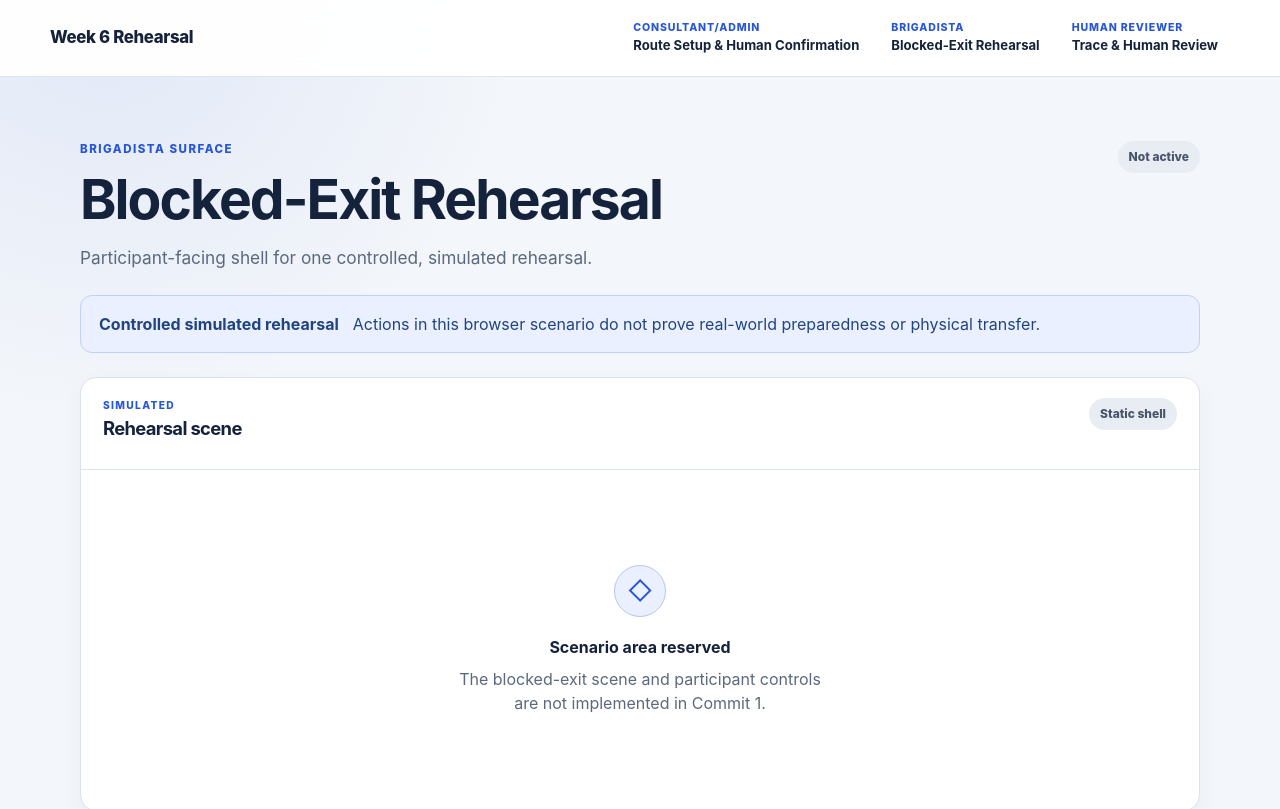
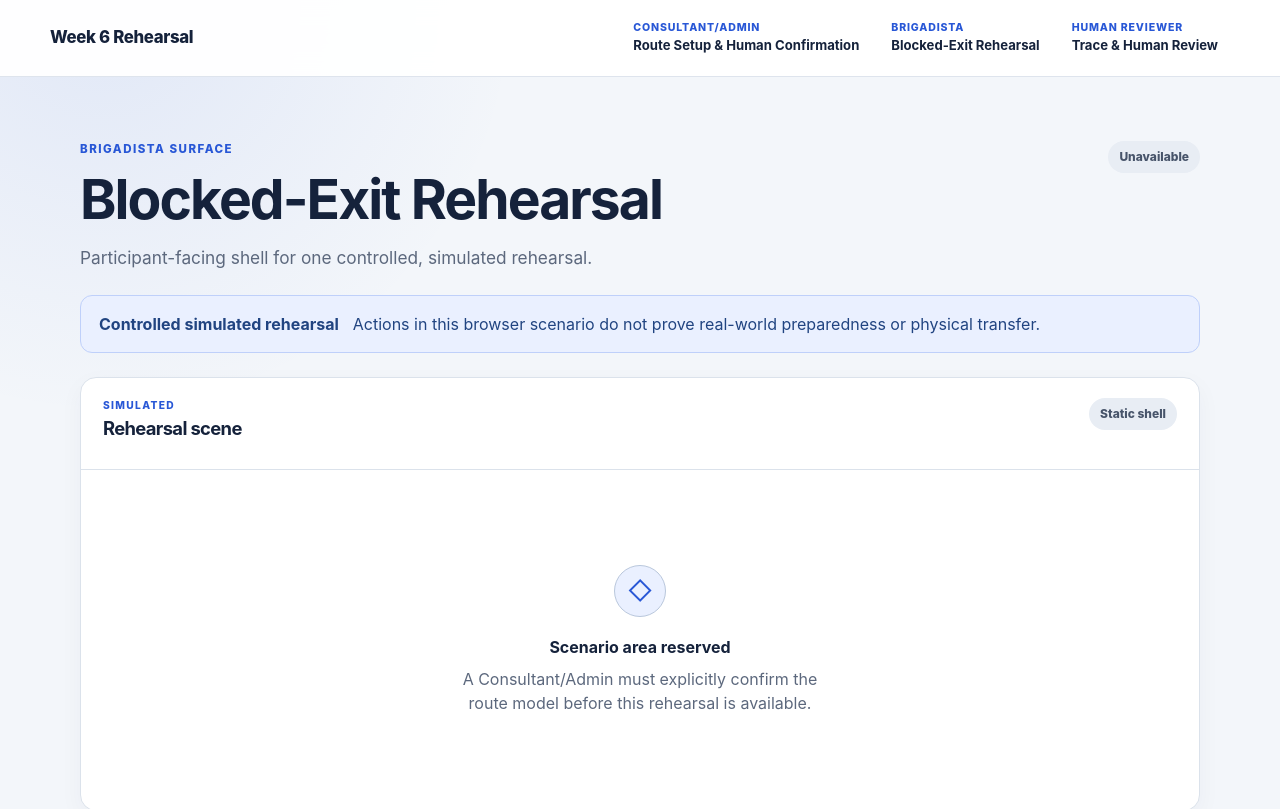
Before and after one commit to anamariabuilds-source/week-6-rehearsal, a Next.js app: page /rehearsal in a window 1280 px wide. Shown: the top 809 px of the page. Built offline with nearby package versions, Linux system fonts and the light colour scheme.

Commit message:
feat: enforce human route confirmation

```diff
--- a/app/globals.css
+++ b/app/globals.css
@@ -184,6 +184,7 @@ h3 { margin-bottom: 10px; font-size: 1.3rem; }
 
 .statusWarning { color: #7c4b00; background: #ffedb3; }
 .statusNeutral, .placeholderTag { color: #47546a; background: #e8edf4; }
+.statusConfirmed { color: #28633b; background: #e4f5e8; }
 
 .notice, .boundaryNote {
   display: flex;
@@ -380,6 +381,7 @@ h3 { margin-bottom: 10px; font-size: 1.3rem; }
 
 .actionBar { display: flex; padding: 18px; border: 1px solid var(--line); border-radius: 14px; align-items: center; justify-content: space-between; gap: 18px; background: var(--surface); }
 .actionBar p { margin: 0; color: var(--muted); }
+.confirmationMessage { margin-top: 5px !important; color: #28633b !important; font-weight: 700; }
 .actionBar button { flex: 0 0 auto; padding: 11px 17px; border: 0; border-radius: 9px; color: #7d8797; background: #dfe4eb; font-weight: 760; cursor: not-allowed; }
 
 .boundaryNote { color: #665115; border-color: #ead792; background: #fffaf0; }
--- a/app/layout.tsx
+++ b/app/layout.tsx
@@ -1,6 +1,7 @@
 import type { Metadata } from "next";
 import Link from "next/link";
 import type { ReactNode } from "react";
+import { RehearsalSessionProvider } from "./rehearsal-session-context";
 import "./globals.css";
 
 export const metadata: Metadata = {
@@ -49,7 +50,9 @@ export default function RootLayout({ children }: Readonly<{ children: ReactNode
             </nav>
           </div>
         </header>
-        <main className="pageFrame">{children}</main>
+        <RehearsalSessionProvider>
+          <main className="pageFrame">{children}</main>
+        </RehearsalSessionProvider>
         <footer className="siteFooter">
           Controlled digital prototype · No claim of preparedness, competence, safety, or physical transfer.
         </footer>
--- /dev/null
+++ b/app/rehearsal-session-context.tsx
@@ -0,0 +1,59 @@
+"use client";
+
+import {
+  createContext,
+  useContext,
+  useState,
+  type ReactNode,
+} from "react";
+import { confirmRouteModel } from "../lib/route-confirmation";
+import { routeModelSchema, type RouteModel } from "../lib/route-model";
+import { simulatedRouteModel } from "../lib/simulated-route-model";
+
+type CandidateUpdater = RouteModel | ((current: RouteModel) => RouteModel);
+
+type RehearsalSessionContextValue = {
+  candidateModel: RouteModel;
+  confirmedRouteModel: RouteModel | null;
+  setCandidateModel: (updater: CandidateUpdater) => void;
+  confirmCandidateModel: () => void;
+};
+
+const RehearsalSessionContext = createContext<RehearsalSessionContextValue | null>(null);
+
+export function RehearsalSessionProvider({ children }: { children: ReactNode }) {
+  const [candidateModel, setCandidateState] = useState<RouteModel>(() =>
+    routeModelSchema.parse(simulatedRouteModel),
+  );
+  const [confirmedRouteModel, setConfirmedRouteModel] = useState<RouteModel | null>(null);
+
+  function setCandidateModel(updater: CandidateUpdater) {
+    setCandidateState((current) => {
+      const next = typeof updater === "function" ? updater(current) : updater;
+      return routeModelSchema.parse({ ...next, status: "Unconfirmed" });
+    });
+    setConfirmedRouteModel(null);
+  }
+
+  function confirmCandidateModel() {
+    setConfirmedRouteModel(confirmRouteModel(candidateModel));
+  }
+
+  return (
+    <RehearsalSessionContext.Provider value={{
+      candidateModel,
+      confirmedRouteModel,
+      setCandidateModel,
+      confirmCandidateModel,
+    }}>
+      {children}
+    </RehearsalSessionContext.Provider>
+  );
+}
+
+export function useRehearsalSession() {
+  const context = useContext(RehearsalSessionContext);
+
+  if (!context) throw new Error("useRehearsalSession must be used inside RehearsalSessionProvider.");
+  return context;
+}
--- a/app/rehearsal/page.tsx
+++ b/app/rehearsal/page.tsx
@@ -1,4 +1,12 @@
+"use client";
+
+import { isRehearsalAvailable } from "../../lib/route-confirmation";
+import { useRehearsalSession } from "../rehearsal-session-context";
+
 export default function RehearsalPage() {
+  const { confirmedRouteModel } = useRehearsalSession();
+  const isAvailable = isRehearsalAvailable(confirmedRouteModel);
+
   return (
     <div className="stack">
       <header className="surfaceHeading">
@@ -7,7 +15,9 @@ export default function RehearsalPage() {
           <h1>Blocked-Exit Rehearsal</h1>
           <p className="lede">Participant-facing shell for one controlled, simulated rehearsal.</p>
         </div>
-        <span className="status statusNeutral">Not active</span>
+        <span className={`status ${isAvailable ? "statusConfirmed" : "statusNeutral"}`}>
+          {isAvailable ? "Available" : "Unavailable"}
+        </span>
       </header>
 
       <aside className="notice noticeInfo">
@@ -26,13 +36,17 @@ export default function RehearsalPage() {
         <div className="emptyState emptyStateWide">
           <span className="emptyIcon" aria-hidden="true">◇</span>
           <strong>Scenario area reserved</strong>
-          <p>The blocked-exit scene and participant controls are not implemented in Commit 1.</p>
+          <p>
+            {isAvailable
+              ? "The confirmed simulated route model is available for this rehearsal. Scenario behavior is added in the next increment."
+              : "A Consultant/Admin must explicitly confirm the route model before this rehearsal is available."}
+          </p>
         </div>
       </section>
 
       <div className="actionBar">
-        <p>Rehearsal controls remain unavailable in this foundation increment.</p>
-        <button disabled type="button">Start rehearsal</button>
+        <p>{isAvailable ? "Confirmed route model received." : "Route model confirmation required."}</p>
+        <button disabled={!isAvailable} type="button">Start rehearsal</button>
       </div>
     </div>
   );
--- /dev/null
+++ b/lib/route-confirmation.ts
@@ -0,0 +1,62 @@
+import { routeModelSchema, type RouteModel } from "./route-model.ts";
+
+const resolvedStatuses = new Set(["Confirmed", "Rejected"]);
+
+export class RouteConfirmationError extends Error {
+  constructor() {
+    super("Review all required route elements before confirmation.");
+    this.name = "RouteConfirmationError";
+  }
+}
+
+function withoutRejectedElements(model: RouteModel) {
+  return {
+    ...model,
+    status: "Confirmed" as const,
+    nodes: model.nodes.filter((item) => item.reviewStatus !== "Rejected"),
+    exits: model.exits.filter((item) => item.reviewStatus !== "Rejected"),
+    connections: model.connections.filter((item) => item.reviewStatus !== "Rejected"),
+    labels: model.labels.filter((item) => item.reviewStatus !== "Rejected"),
+  };
+}
+
+export function isRouteModelConfirmable(input: unknown): boolean {
+  const parsed = routeModelSchema.safeParse(input);
+
+  if (!parsed.success || parsed.data.status !== "Unconfirmed") return false;
+
+  const candidates = [
+    ...parsed.data.nodes,
+    ...parsed.data.exits,
+    ...parsed.data.connections,
+    ...parsed.data.labels,
+  ];
+
+  if (!candidates.every((candidate) => resolvedStatuses.has(candidate.reviewStatus))) {
+    return false;
+  }
+
+  const confirmed = routeModelSchema.safeParse(withoutRejectedElements(parsed.data));
+
+  if (!confirmed.success) return false;
+
+  const availableIds = new Set([
+    ...confirmed.data.nodes.map((node) => node.id),
+    ...confirmed.data.exits.map((exit) => exit.id),
+  ]);
+
+  return confirmed.data.connections.every(
+    (connection) => availableIds.has(connection.from) && availableIds.has(connection.to),
+  );
+}
+
+export function confirmRouteModel(input: unknown): RouteModel {
+  if (!isRouteModelConfirmable(input)) throw new RouteConfirmationError();
+
+  const model = routeModelSchema.parse(input);
+  return routeModelSchema.parse(withoutRejectedElements(model));
+}
+
+export function isRehearsalAvailable(confirmedModel: RouteModel | null): boolean {
+  return confirmedModel?.status === "Confirmed";
+}
```
Also changed, not shown: app/setup/setup-candidate-state.tsx (+28 -7 lines), 2 other files (tests, documents, lock files or other folders).
